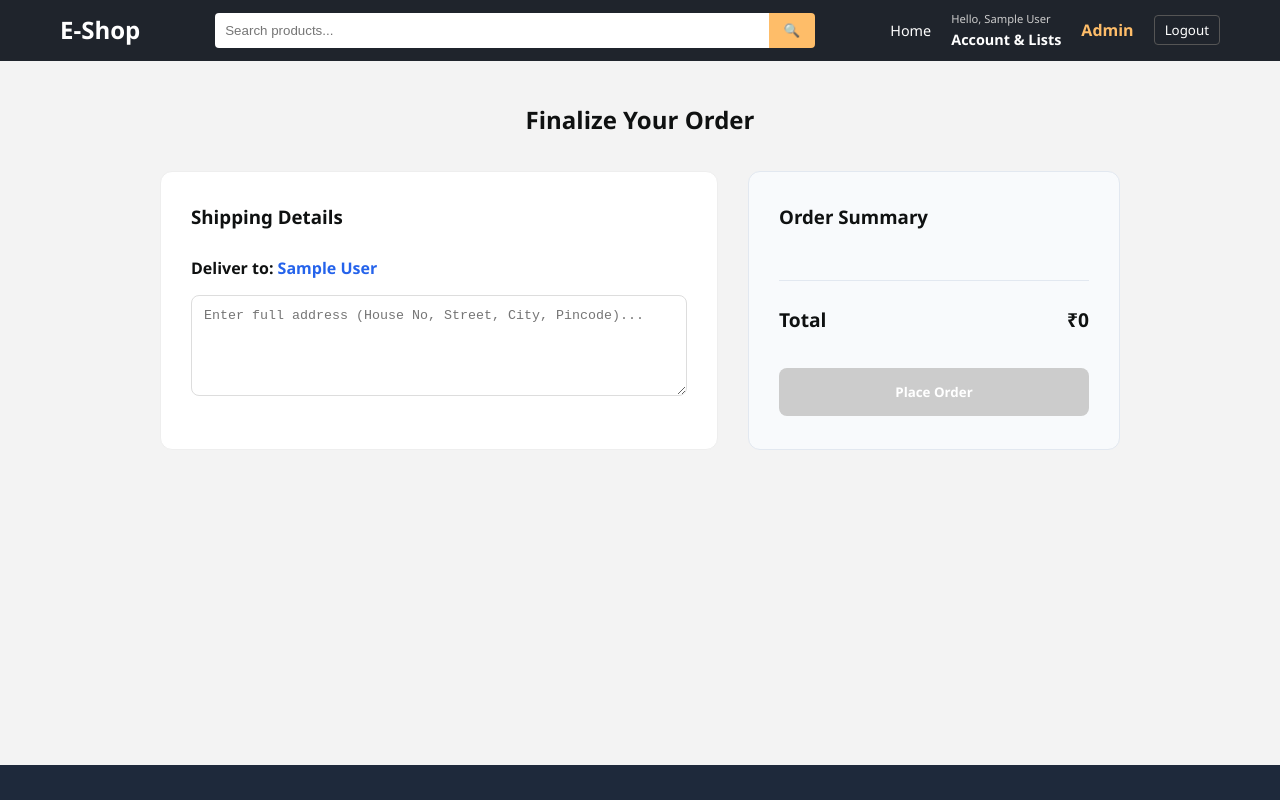
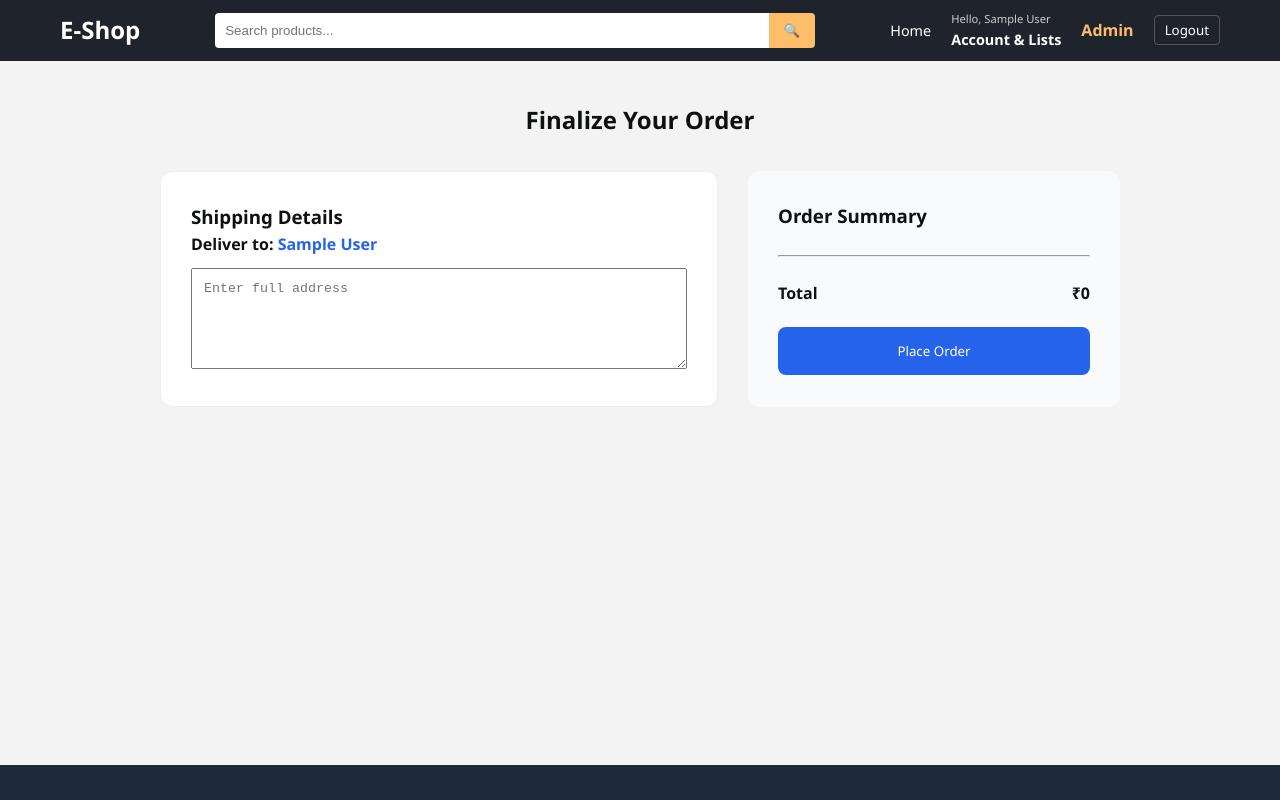
Before and after one commit to git-arul-07/ecommerce-project, a React (Create React App) app in the folder ecommerce-frontend-fixed/: page /checkout in a window 1280 px wide. Shown: the top 800 px of the page. Built offline with nearby package versions, Linux system fonts and the light colour scheme; sample sign-in values are in the browser's storage.

Commit message:
Fix Checkout – production ready

```diff
--- /dev/null
+++ b/ecommerce-frontend-fixed/src/api.js
@@ -0,0 +1,3 @@
+const API_BASE_URL = "https://ecommerce-project-or2r.onrender.com";
+
+export default API_BASE_URL;
--- a/ecommerce-frontend-fixed/src/context/AuthContext.jsx
+++ b/ecommerce-frontend-fixed/src/context/AuthContext.jsx
@@ -1,4 +1,5 @@
-import { createContext, useContext, useState, useEffect } from "react";
+import { createContext, useContext, useEffect, useState } from "react";
+import API_BASE_URL from "../api";
 
 const AuthContext = createContext();
 
@@ -14,13 +15,26 @@ export const AuthProvider = ({ children }) => {
     setLoading(false);
   }, []);
 
- const login = (userData) => {
-  // Ensure we don't save 'undefined' to the state
-  if (userData) {
-    setUser(userData);
-    localStorage.setItem("user", JSON.stringify(userData));
-  }
-};
+  const login = async (email, password) => {
+    const res = await fetch(`${API_BASE_URL}/api/auth/login`, {
+      method: "POST",
+      headers: { "Content-Type": "application/json" },
+      body: JSON.stringify({ email, password }),
+    });
+
+    const data = await res.json();
+
+    if (!res.ok) {
+      throw new Error(data.message || "Login failed");
+    }
+
+    // ✅ SAVE USER + TOKEN
+    setUser(data);
+    localStorage.setItem("user", JSON.stringify(data));
+    localStorage.setItem("token", data.token);
+
+    return true;
+  };
 
   const logout = () => {
     setUser(null);
--- a/ecommerce-frontend-fixed/src/context/CartContext.jsx
+++ b/ecommerce-frontend-fixed/src/context/CartContext.jsx
@@ -3,9 +3,10 @@ import { createContext, useContext, useEffect, useState } from "react";
 const CartContext = createContext();
 
 export const CartProvider = ({ children }) => {
-  const [cart, setCart] = useState(
-    JSON.parse(localStorage.getItem("cart")) || []
-  );
+  const [cart, setCart] = useState(() => {
+    const saved = localStorage.getItem("cart");
+    return saved ? JSON.parse(saved) : [];
+  });
 
   useEffect(() => {
     localStorage.setItem("cart", JSON.stringify(cart));
@@ -13,8 +14,8 @@ export const CartProvider = ({ children }) => {
 
   const addToCart = (product) => {
     setCart((prev) => {
-      const found = prev.find((item) => item.id === product.id);
-      if (found) {
+      const existing = prev.find((item) => item.id === product.id);
+      if (existing) {
         return prev.map((item) =>
           item.id === product.id ? { ...item, qty: item.qty + 1 } : item
         );
@@ -24,19 +25,27 @@ export const CartProvider = ({ children }) => {
   };
 
   const increaseQty = (id) => {
-    setCart((prev) => prev.map((item) => (item.id === id ? { ...item, qty: item.qty + 1 } : item)));
+    setCart((prev) =>
+      prev.map((item) =>
+        item.id === id ? { ...item, qty: item.qty + 1 } : item
+      )
+    );
   };
 
   const decreaseQty = (id) => {
     setCart((prev) =>
-      prev.map((item) => (item.id === id ? { ...item, qty: item.qty - 1 } : item))
-          .filter((item) => item.qty > 0)
+      prev
+        .map((item) =>
+          item.id === id ? { ...item, qty: item.qty - 1 } : item
+        )
+        .filter((item) => item.qty > 0)
     );
   };
 
-  const removeFromCart = (id) => setCart((prev) => prev.filter((item) => item.id !== id));
+  const removeFromCart = (id) => {
+    setCart((prev) => prev.filter((item) => item.id !== id));
+  };
 
-  // Clear cart after checkout
   const clearCart = () => {
     setCart([]);
     localStorage.removeItem("cart");
@@ -45,7 +54,9 @@ export const CartProvider = ({ children }) => {
   const total = cart.reduce((sum, item) => sum + item.price * item.qty, 0);
 
   return (
-    <CartContext.Provider value={{ cart, total, addToCart, increaseQty, decreaseQty, removeFromCart, clearCart }}>
+    <CartContext.Provider
+      value={{ cart, total, addToCart, increaseQty, decreaseQty, removeFromCart, clearCart }}
+    >
       {children}
     </CartContext.Provider>
   );
--- a/ecommerce-frontend-fixed/src/pages/Checkout.jsx
+++ b/ecommerce-frontend-fixed/src/pages/Checkout.jsx
@@ -2,6 +2,7 @@ import { useCart } from "../context/CartContext";
 import { useAuth } from "../context/AuthContext";
 import { useState, useEffect } from "react";
 import { useNavigate } from "react-router-dom";
+import API_BASE_URL from "../api";
 
 const Checkout = () => {
   const { cart, total, clearCart } = useCart();
@@ -9,7 +10,7 @@ const Checkout = () => {
   const [address, setAddress] = useState("");
   const navigate = useNavigate();
 
-  // 1. PROTECTION: Ensure token exists on mount
+  // 🔐 Protect route
   useEffect(() => {
     const token = localStorage.getItem("token");
     if (!token) {
@@ -18,99 +19,113 @@ const Checkout = () => {
   }, [navigate]);
 
   const handlePlaceOrder = async () => {
-    // 2. VALIDATION
-    if (!address.trim()) return alert("Please enter shipping address");
-    if (!cart || cart.length === 0) return alert("Your cart is empty");
+    if (!address.trim()) {
+      alert("Please enter shipping address");
+      return;
+    }
+
+    if (!cart || cart.length === 0) {
+      alert("Your cart is empty");
+      return;
+    }
 
     const token = localStorage.getItem("token");
 
     try {
-      const response = await fetch("http://localhost:5000/api/orders", {
+      const response = await fetch(`${API_BASE_URL}/api/orders`, {
         method: "POST",
         headers: {
           "Content-Type": "application/json",
-          "Authorization": `Bearer ${token}`
+          Authorization: `Bearer ${token}`,
         },
         body: JSON.stringify({
           items: cart,
-          // FIX: Strips currency symbols (₹) and ensures a clean Number for the DB
-          total: Number(String(total).replace(/[^0-9.-]+/g, "")) || 0,
-          shippingAddress: address
+          total: Number(total),
+          shippingAddress: address,
         }),
       });
 
       const data = await response.json();
 
-      if (response.ok) {
-        alert("Order placed successfully! 🎉");
+      if (!response.ok) {
+        alert(data.message || "Order failed");
+        return;
+      }
+
+      alert("Order placed successfully 🎉");
       clearCart();
       navigate("/orders");
-      } else {
-        // ERROR HANDLING: Shows specific reason (like "Auth failed" or "Validation error")
-        alert(`Failed: ${data.message || data.error || "Unknown Server Error"}`);
-      }
     } catch (error) {
-      alert("Network Error: Is your backend server running on port 5000?");
+      alert("Network error. Backend not reachable.");
     }
   };
 
-  // PREVENT CRASH: Wait for context data
-  if (!cart) return <div style={{textAlign: "center", padding: "50px"}}>Loading Cart Data...</div>;
+  if (!cart) {
+    return (
+      <div style={{ textAlign: "center", padding: "50px" }}>
+        Loading Cart Data...
+      </div>
+    );
+  }
 
   return (
     <div className="container" style={{ maxWidth: "1000px", padding: "40px 20px" }}>
-      <h2 style={{ marginBottom: "2rem", textAlign: "center" }}>Finalize Your Order</h2>
+      <h2 style={{ marginBottom: "2rem", textAlign: "center" }}>
+        Finalize Your Order
+      </h2>
 
       <div style={{ display: "grid", gridTemplateColumns: "1.5fr 1fr", gap: "30px" }}>
+        {/* Shipping */}
+        <div style={{ background: "white", padding: "30px", borderRadius: "12px", border: "1px solid #eee" }}>
+          <h3>Shipping Details</h3>
+          <label style={{ fontWeight: "600" }}>
+            Deliver to:{" "}
+            <span style={{ color: "#2563eb" }}>
+              {user?.name || user?.email}
+            </span>
+          </label>
 
-        {/* Left Section: Shipping Form (Your Original Style) */}
-        <div style={{ background: "white", padding: "30px", borderRadius: "12px", border: "1px solid #eee" }}>
-          <h3 style={{ marginBottom: "1.5rem" }}>Shipping Details</h3>
-          <div className="form-group">
-            <label style={{ display:"block", marginBottom:".8rem", fontWeight: "600" }}>
-              Deliver to: <span style={{color: "#2563eb"}}>{user?.name || user?.email || "Guest User"}</span>
-            </label>
           <textarea
             rows="5"
-              style={{ width: "100%", padding: "12px", borderRadius: "8px", border: "1px solid #ddd", outline: "none" }}
+            style={{ width: "100%", padding: "12px", marginTop: "10px" }}
             value={address}
             onChange={(e) => setAddress(e.target.value)}
-              placeholder="Enter full address (House No, Street, City, Pincode)..."
-            ></textarea>
-          </div>
+            placeholder="Enter full address"
+          />
         </div>
 
-        {/* Right Section: Order Summary (Your Original Style) */}
-        <div style={{ background: "#f8fafc", padding: "30px", borderRadius: "12px", border: "1px solid #e2e8f0" }}>
-          <h3 style={{ marginBottom: "1.5rem" }}>Order Summary</h3>
-          <div style={{ maxHeight: "300px", overflowY: "auto" }}>
+        {/* Summary */}
+        <div style={{ background: "#f8fafc", padding: "30px", borderRadius: "12px" }}>
+          <h3>Order Summary</h3>
+
           {cart.map((item) => (
-              <div key={item.id} style={{ display: "flex", justifyContent: "space-between", marginBottom: "1rem" }}>
+            <div key={item.id} style={{ display: "flex", justifyContent: "space-between" }}>
               <span>
-                  {item.name || item.title || "Product"} <strong>x{item.qty}</strong>
+                {item.name || item.title} x{item.qty}
               </span>
               <span>₹{item.price * item.qty}</span>
             </div>
           ))}
+
+          <hr style={{ margin: "1.5rem 0" }} />
+
+          <div style={{ display: "flex", justifyContent: "space-between", fontWeight: "bold" }}>
+            <span>Total</span>
+            <span>₹{total}</span>
           </div>
-          <hr style={{ margin: "1.5rem 0", border: "0", borderTop: "1px solid #e2e8f0" }} />
-          <div style={{ display: "flex", justifyContent: "space-between", fontWeight: "bold", fontSize: "1.2rem" }}>
-            <span>Total</span>
-            <span>₹{total || 0}</span>
-          </div>
+
           <button
             onClick={handlePlaceOrder}
             disabled={cart.length === 0}
             style={{
               width: "100%",
-              marginTop: "2rem",
+              marginTop: "20px",
               padding: "15px",
-              background: cart.length === 0 ? "#ccc" : "#2563eb",
+              background: "#2563eb",
               color: "white",
               border: "none",
               borderRadius: "8px",
-              fontWeight: "bold",
-              cursor: cart.length === 0 ? "default" : "pointer"
+              cursor: "pointer",
             }}
           >
             Place Order
```
Lines whose indentation alone changed are shown as unchanged.
